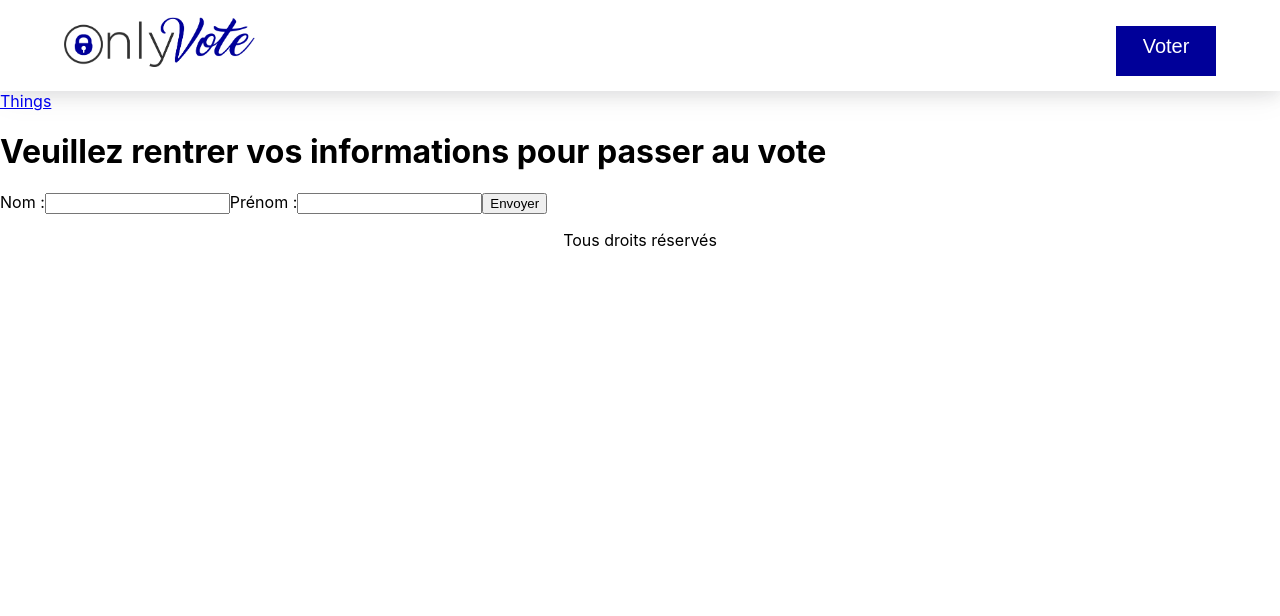
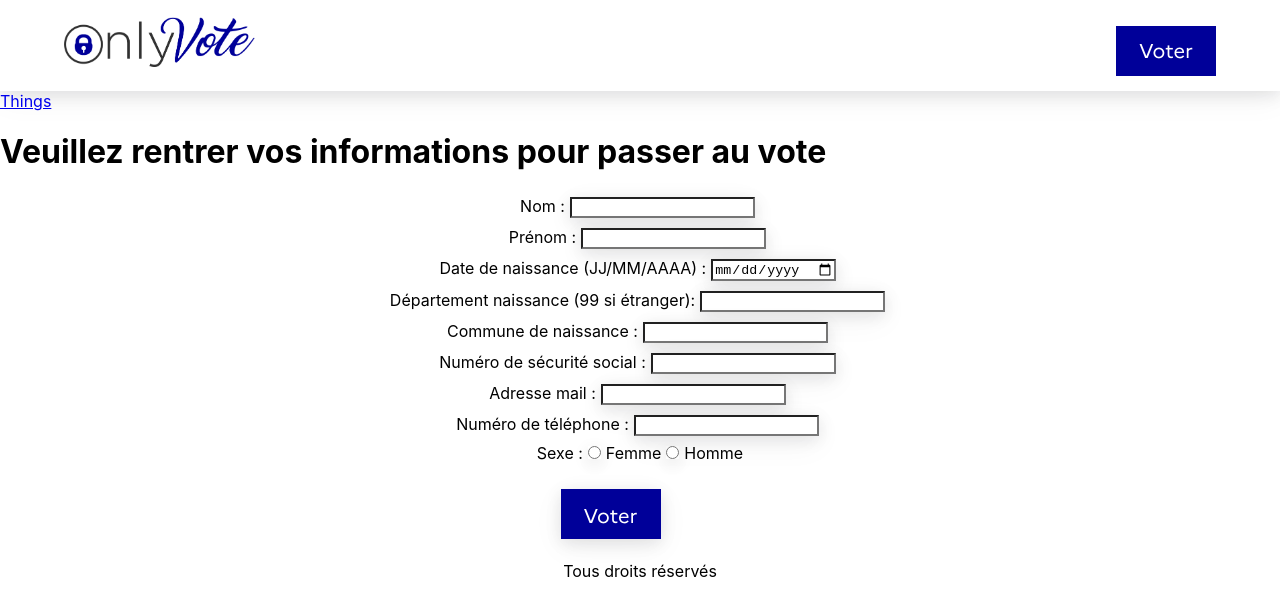
Before and after one commit to victorbillaud/OnlyVote, a React (Create React App) app: page /form in a window 1280 px wide. Shown: the top 616 px of the page. Built offline with nearby package versions, Linux system fonts and the light colour scheme; a web font is replaced by a local one.

Commit message:
Form 75% tahu shesssssssssssssssssssh

```diff
--- /dev/null
+++ b/src/Components/Form/Form.css
@@ -0,0 +1,33 @@
+.button_form{
+    width: 100px;
+    height: 50px;
+    background-color: #000099;
+    color: white;
+    font-size: 20px;
+    font-family: var(--font-main);
+    vertical-align: auto;
+    margin-right: 5%;
+    margin-top : 2%;
+    margin-bottom: 6px;
+    border : none;
+    text-align: center;
+    text-decoration: none;
+}
+
+.form_t{
+    text-align: center;
+}
+
+input{
+    margin: 5px;
+    box-shadow: rgba(17, 17, 26, 0.1) 0px 4px 16px,
+    rgba(17, 17, 26, 0.05) 0px 8px 32px;
+}
+
+.taille_nom_d {
+    /*width: 1500px;*/
+}
+
+.test{
+    width-min: 1500px;
+}
--- a/src/Components/Form/Form.jsx
+++ b/src/Components/Form/Form.jsx
@@ -1,4 +1,5 @@
 import { Link } from 'react-router-dom';
+import './Form.css'
 
 
 function Form() {
@@ -9,68 +10,69 @@ function Form() {
             </Link>
             <h1 class="title_form" >Veuillez rentrer vos informations pour passer au vote</h1>
 
-
-            <form>
-                <label>
+            <form class="form_t">
+                <div class="taille_nom_d">
+                <label class="test">
                     Nom :
-                    <input type="text" name="Nom" />
+                    <input c type="text" name="Nom" />
                 </label>
-                <label>
+                <br/>
+                <label class="test">
                     Prénom :
                     <input type="text" name="Prénom" />
                 </label>
-                <input type="submit" value="Envoyer" />
-            </form>
+                <br/>
+                <label class="test">
+                    Date de naissance (JJ/MM/AAAA) :
+                    <input type="date" name="Date" />
+                </label >
+                <br/>
+                <label class="test">
+                    Département naissance (99 si étranger):
+                    <input type="text" name ="Département" />
+                </label>
+                <br/>
+                <label>
+                    Commune de naissance :
+                    <input type="text" name="Commune"/>
+                </label>
+                <br/>
+                </div>
 
+                <label>
+                    Numéro de sécurité social :
+                    <input type="text" name="Numéro sécurité social"/>
+                </label>
+                <br/>
+                <label>
+                    Adresse mail :
+                    <input type="email" name="Adresse mail"/>
+                </label>
+                <br/>
+                <label>
+                    Numéro de téléphone :
+                    <input type="tel" name="Numéro de téléphone"/>
+                </label>
+                <br/>
+                <div>
+                Sexe :
+                <label>
+                    <input type="radio" id="Femme" name="Femme" />
+                        <label for="Femme">Femme</label>
+                </label>
+                <label>
+                    <input type="radio" id="Homme" name="Homme"/>
+                    <label for="Homme">Homme</label>
+                </label>
+                </div>
+
+
+                    <input class="button_form" type="submit" value="Voter" />
+
+                </form>
         </div>
     );
 }
-/** TEST
-class Form extends React.Component {
-    constructor(props) {
-        super(props);
-        this.state = {
-            isGoing: true,
-            numberOfGuests: 2
-        };
 
-        this.handleInputChange = this.handleInputChange.bind(this);
-    }
-
-    handleInputChange(event) {
-        const target = event.target;
-        const value = target.type === 'checkbox' ? target.checked : target.value;
-        const name = target.name;
-
-        this.setState({
-            [name]: value
-        });
-    }
-
-    render() {
-        return (
-            <form>
-                <label>
-                    Participe :
-                    <input
-                        name="isGoing"
-                        type="checkbox"
-                        checked={this.state.isGoing}
-                        onChange={this.handleInputChange} />
-                </label>
-                <br />
-                <label>
-                    Nombre d'invités :
-                    <input
-                        name="numberOfGuests"
-                        type="number"
-                        value={this.state.numberOfGuests}
-                        onChange={this.handleInputChange} />
-                </label>
-            </form>
-        );
-    }
-}
-**/
 
 export default Form;
```
Also changed, not shown: src/Assets/fonts/Marianne-Regular.otf (added).
